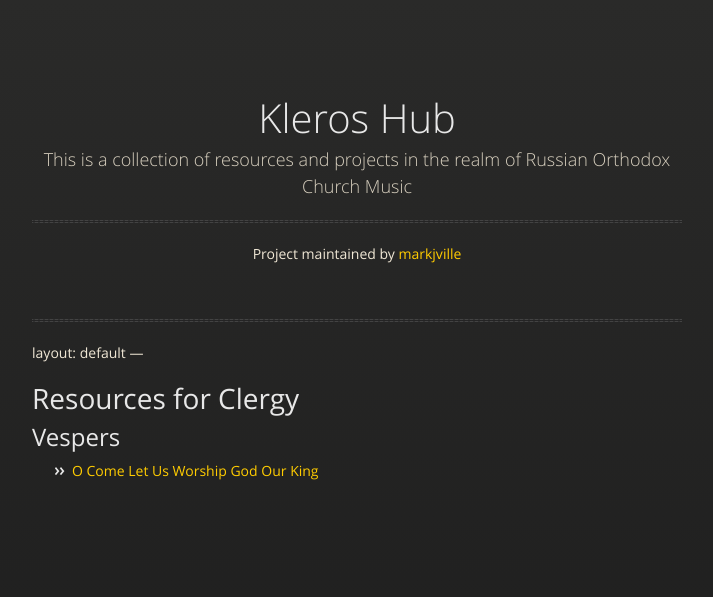
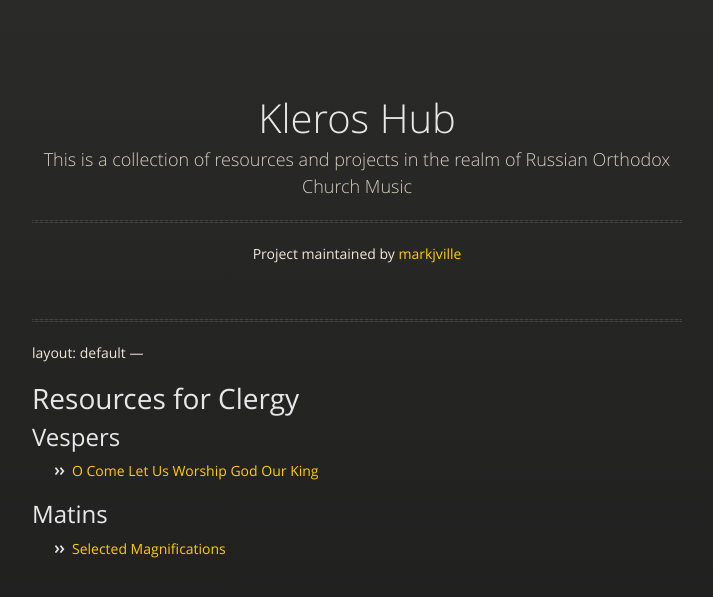
Before and after one commit to markjville/markjville.github.io, a Jekyll site: the page built from clergy-resources.md, in a window 1280 px wide. Shown: the top 597 px of the page, without its empty margins (283-996 px from the left). Built offline with Jekyll 4.4.1, drawn with Linux system fonts in a browser that asks for light colours; our own code applies the rules of GitHub Pages for plain Markdown files.

Commit message:
Update clergy-resources.md

```diff
--- a/clergy-resources.md
+++ b/clergy-resources.md
@@ -7,3 +7,6 @@ layout: default
 
 ## Vespers
 - [O Come Let Us Worship God Our King](https://markjville.github.io/docs/Vespers-O-Come-Let-Us-Worship.pdf)
+
+## Matins
+- [Selected Magnifications](https://markjville.github.io/docs/Selected-Magnifications-male-quartet.pdf)
```
